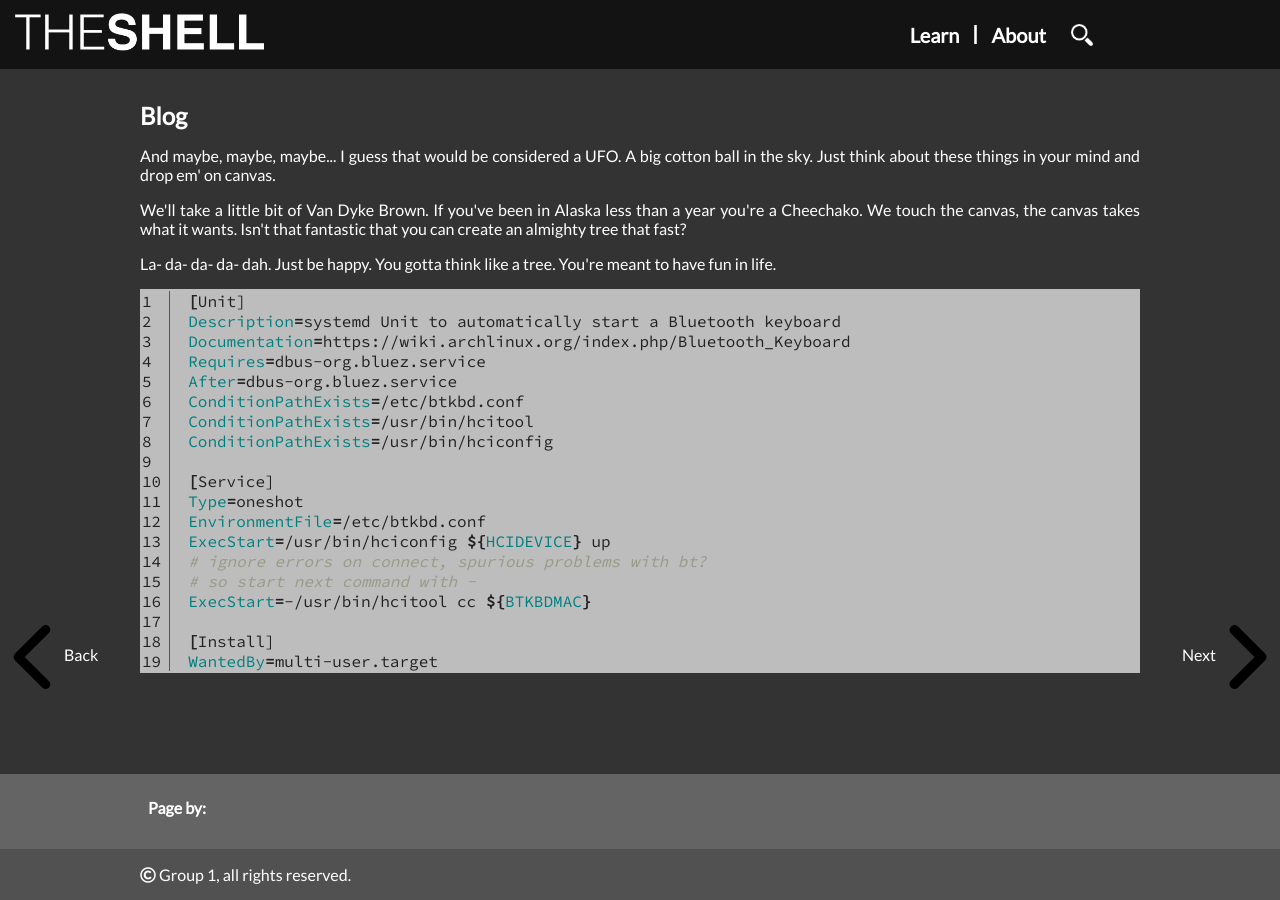
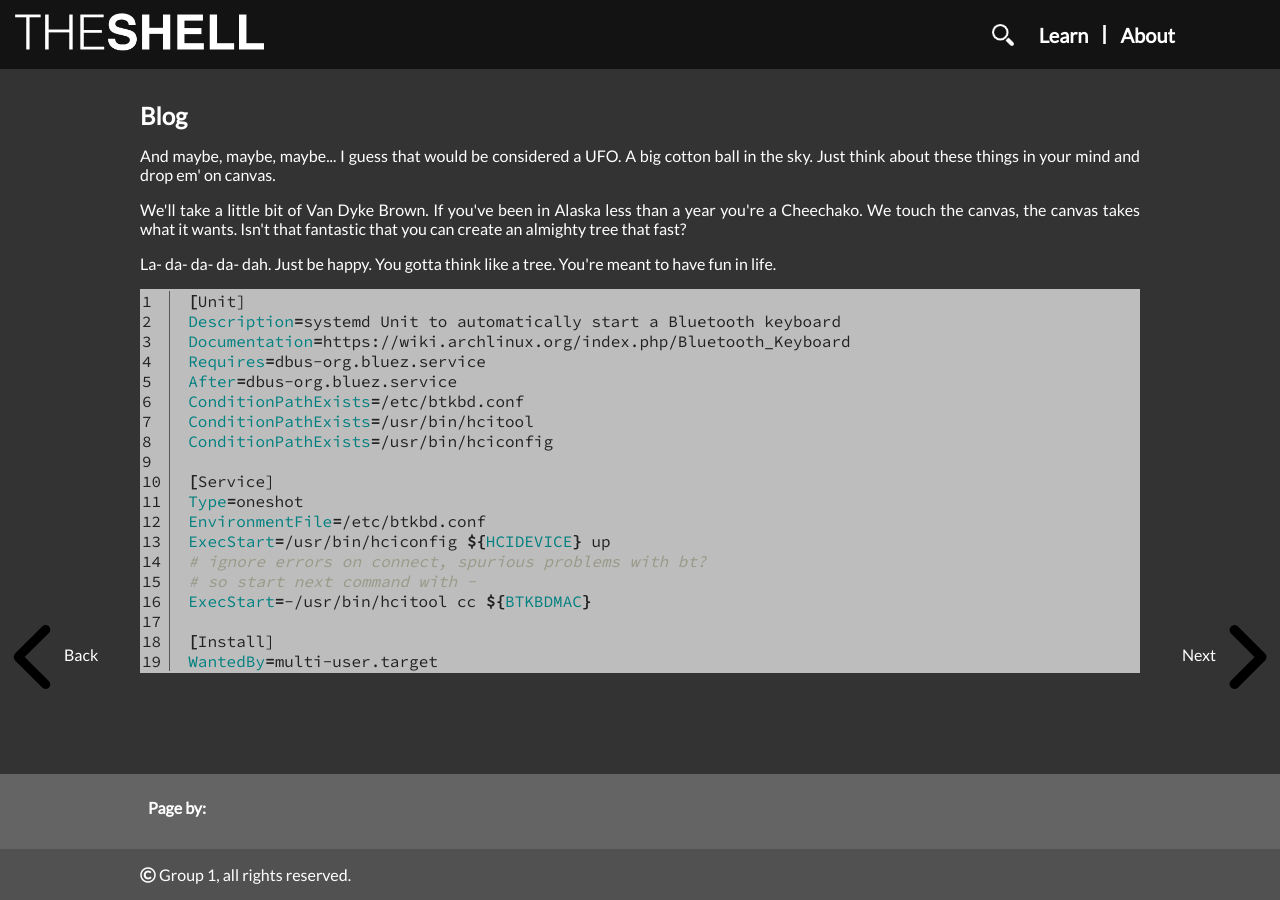
Before and after one commit to bvlj/usi_sa1_theshell_ch, a Jekyll site: the page built from site/blog.html, in a window 1280 px wide. Built offline with Jekyll 4.4.1, drawn with Linux system fonts in a browser that asks for light colours; nearby versions of some CDN libraries.

Commit message:
css-team: move search bar to the left of the nav menu
git-svn-id: svn+ssh://atelier.inf.usi.ch/home/bevilj/group-1@51 a672b425-5310-4d7a-af5c-997e18724b81

```diff
--- a/site/_includes/header.html
+++ b/site/_includes/header.html
@@ -3,6 +3,7 @@
     <a href="/index.html"><img src="/assets/style/logo_white.png" height="50"></a>
   </div>
   <div class="fill-space"></div>
+  <div class="search-box"><input type="text" id="search-bar"><label for="search-bar"><img src="/assets/style/search_icon.png"></label></div>
   <nav class="nav-menu">
     <div>Learn
       <ul>
@@ -22,6 +23,4 @@
       </ul>
     </div>
   </nav>
-  <!-- TODO: talk about positioning of menu and search box -->
-  <div class="search-box"><label for="search-bar"><img src="/assets/style/search_icon.png"></label><input type="text" id="search-bar"></div>
 </div>
--- a/site/_sass/_header.scss
+++ b/site/_sass/_header.scss
@@ -16,7 +16,7 @@
 }
 
 .nav-menu {
-  margin-right: 10px;
+  margin-right: 100px;
   margin-left: 10px;
   display: inline-table;
 
```
